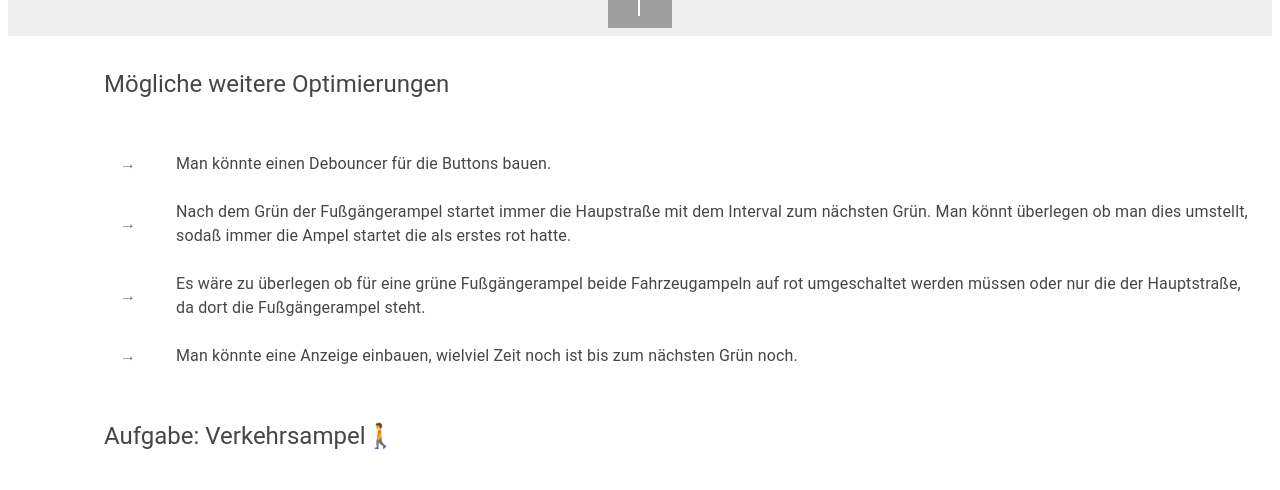
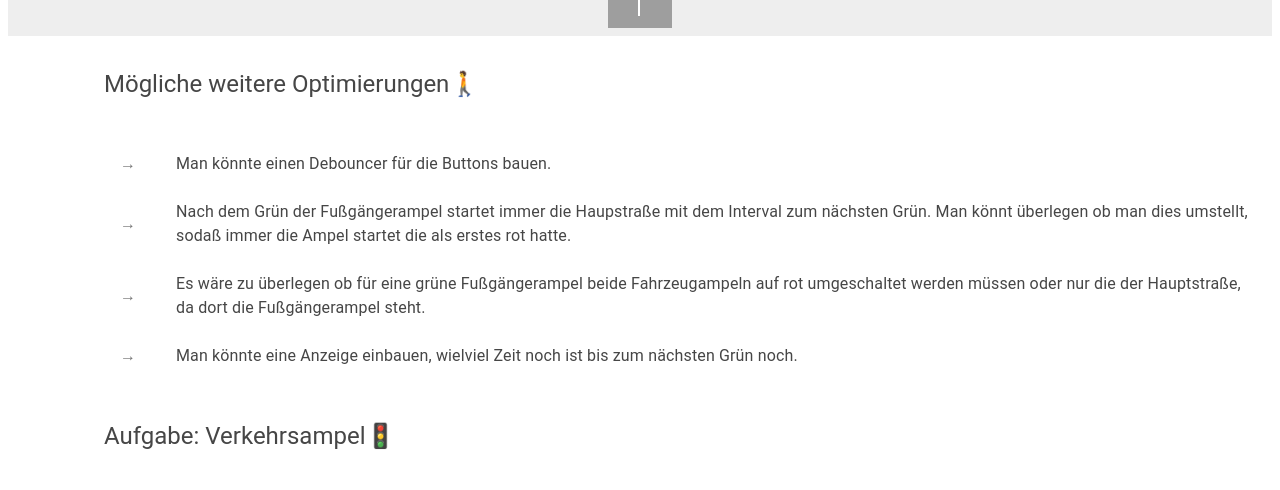
Before and after one commit to silkeg/TrafficLight, a React (Vite) app: page / in a window 1280 px wide. Shown: the part 605-1095 px from the top of the page. Built offline with nearby package versions, Linux system fonts and the light colour scheme.

Commit message:
small optimization

```diff
--- a/src/app/components/additional/FurtherOptimizations.tsx
+++ b/src/app/components/additional/FurtherOptimizations.tsx
@@ -12,6 +12,9 @@ export function FurtherOptimizations() {
     <Stack ml="6rem">
       <Typography variant="h5" component="h2" marginBlock="2rem">
         Mögliche weitere Optimierungen
+        <span role="img" aria-label="Image Pedestrian">
+          🚶
+        </span>
       </Typography>
       <List>
         <ListItem>
--- a/src/app/components/additional/Task.tsx
+++ b/src/app/components/additional/Task.tsx
@@ -13,7 +13,7 @@ export function Task() {
       <Typography variant="h5" component="h2" marginBlock="2rem">
         Aufgabe: Verkehrsampel
         <span role="img" aria-label="Image Pedestrian">
-          🚶
+          🚦
         </span>
       </Typography>
       <Typography variant="h6" component="h3">
```
